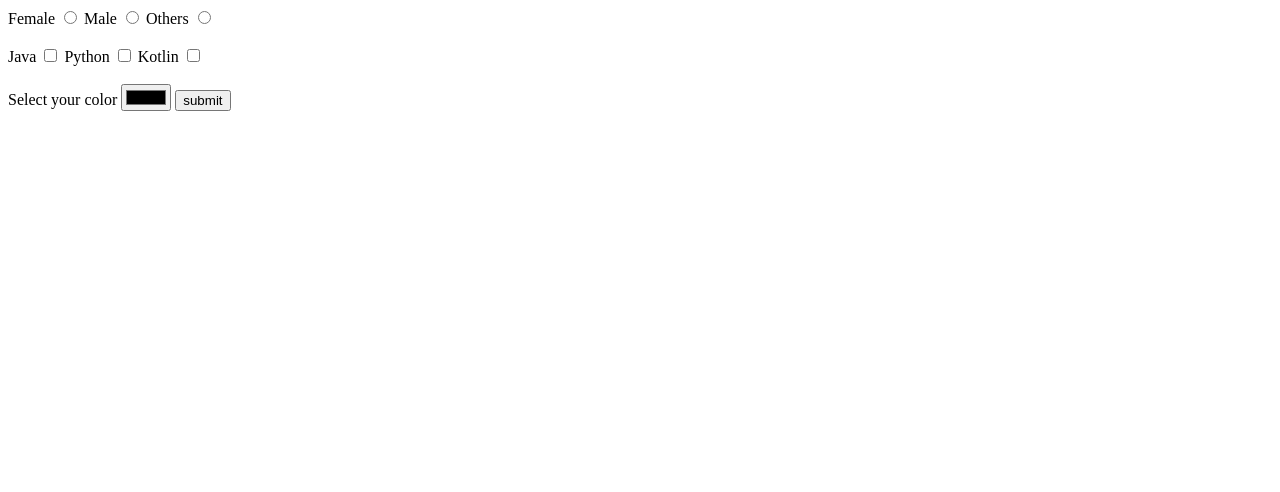
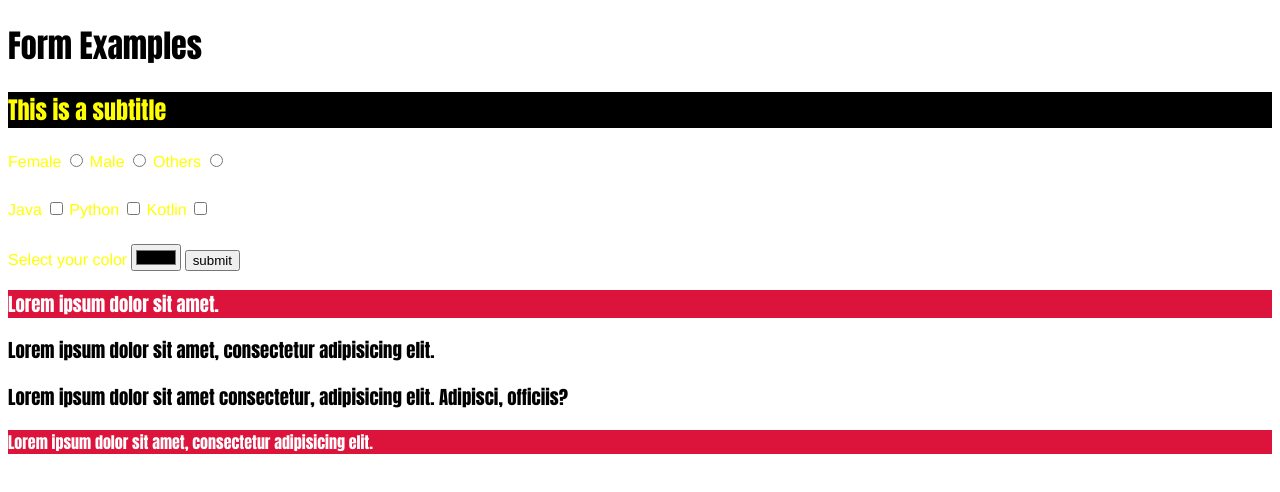
Before and after one commit to A24RubenLP/explicacion, a plain HTML site: page form2.html in a window 1280 px wide. Drawn offline with Linux system fonts and the light colour scheme.

Commit message:
commit css

```diff
--- a/form2.html
+++ b/form2.html
@@ -4,8 +4,29 @@
     <meta charset="UTF-8">
     <meta name="viewport" content="width=device-width, initial-scale=1.0">
     <title>Complete form</title>
+    <style>
+        body{
+            font-family: Impact, Haettenschweiler, 'Arial Narrow Bold', sans-serif, Helvetica, sans-serif;
+            color: black;
+        }
+        label{
+            color: yellow;
+            font-family: 'Franklin Gothic Medium', 'Arial Narrow', Arial, sans-serif;
+
+        }
+        #subtitle{
+            background-color: black;
+            color: yellow;
+        }
+        .info{
+            background-color: crimson;
+            color: white;
+        }
+    </style>
 </head>
 <body>
+    <h1>Form Examples</h1>
+    <h2 id="subtitle">This is a subtitle</h2>
     <form action="data.php" method="post">
         <label for="female">Female</label>
         <input type="radio" name="gender" id="female" required>
@@ -24,7 +45,10 @@
         <label for="color">Select your color</label>
         <input type="color" name="color" id="color">
         <input type="submit" value="submit">
-
     </form>
+    <h3 class="info">Lorem ipsum dolor sit amet.</h3>
+    <h3>Lorem ipsum dolor sit amet, consectetur adipisicing elit.</h3>
+    <h3>Lorem ipsum dolor sit amet consectetur, adipisicing elit. Adipisci, officiis?</h3>
+    <p class="info">Lorem ipsum dolor sit amet, consectetur adipisicing elit.</p>
 </body>
 </html>
--- /dev/null
+++ b/styles.css
@@ -0,0 +1,4 @@
+body{
+    background-color: cornflowerblue;
+    color: blue;
+}
```
Also changed, not shown: form.html (+1 -0 lines), index.html (+1 -0 lines), structure.html (+1 -0 lines).
